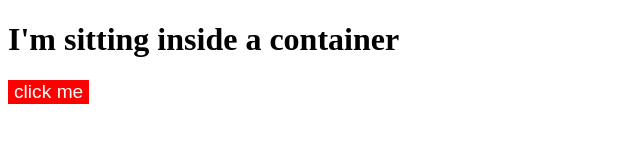
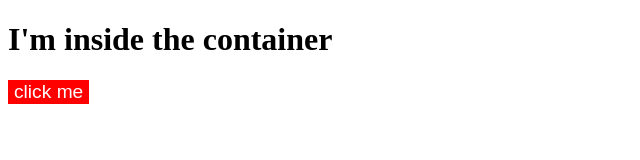
Before and after one commit to Isaacudoh/javascript-zero-hero-with-projects, a plain HTML site: page index.html in a window 1280 px wide. Both pictures are taken after a click on the button "click me". Shown: the whole page, without its empty margins (0-640 px from the left). Drawn offline with Linux system fonts and the light colour scheme.

Commit message:
displays on document

```diff
--- a/app.js
+++ b/app.js
@@ -16,4 +16,12 @@ function sayHello() {
   console.log("Hello there");
 }
 
-heading.addEventListener("click", sayHello);
+// heading.addEventListener("click", sayHello);
+
+// to create h1 dynamically on button click
+btn.addEventListener("click", function () {
+  let element = document.createElement("h1"); // creates h1 & stores it in element var
+  element.classList.add("heading"); // add a class name of heading to each element
+  element.textContent = `I'm inside the container`; // the text in the heading
+  container.appendChild(element); // adds the new h1 to end of a node
+});
--- a/index.html
+++ b/index.html
@@ -32,7 +32,7 @@
   </head>
   <body>
     <div class="container">
-      <h1 class="heading">I'm sitting inside a container</h1>
+      <!-- <h1 class="heading">I'm sitting inside a container</h1> -->
     </div>
     <button class="btn">click me</button>
 
```
